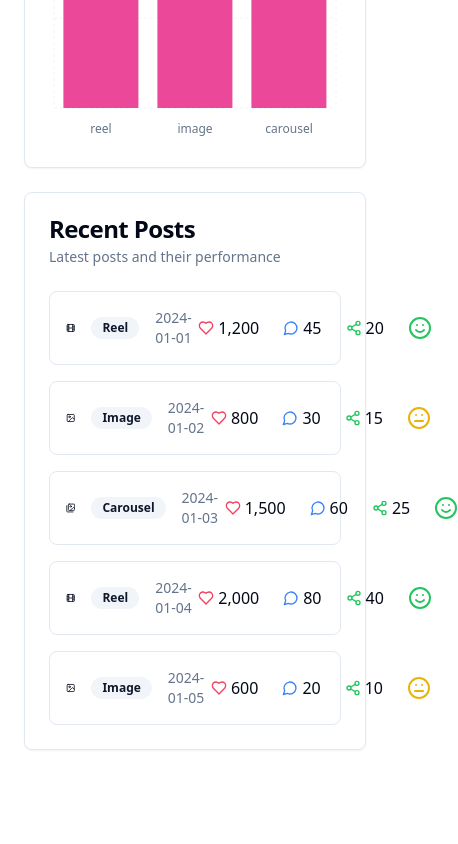
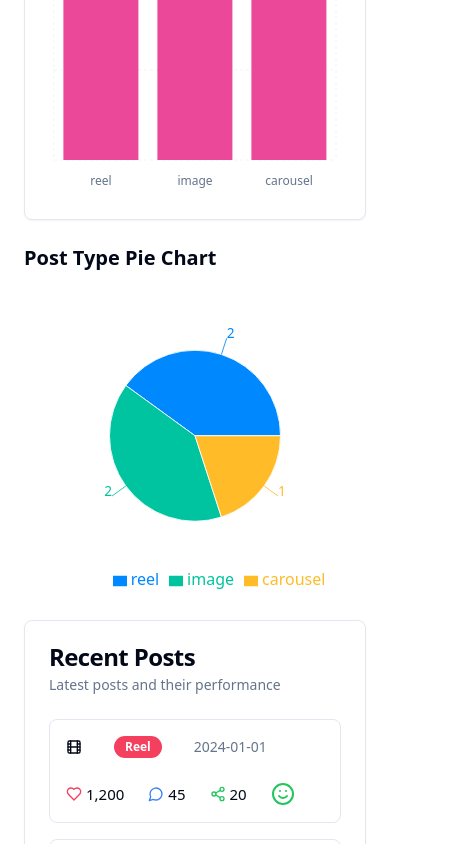
Before and after one commit to Cypher2801/Socialli, a React (Vite) app in the folder Frontend/: page / in a window 390 px wide. Shown: the part 1156-2000 px from the top of the page, 458 px wide, since content can reach past the window. Before the commit the page ends 1930 px from the top, so only its background shows below. Built offline with nearby package versions, Linux system fonts and the light colour scheme.

Commit message:
ui changes

```diff
--- a/Frontend/src/Dashboard.jsx
+++ b/Frontend/src/Dashboard.jsx
@@ -6,7 +6,7 @@ import { MetricsOverview } from './components/MetricsComponent';
 import { PostTypeDistribution, EngagementChart, SentimentChart } from './components/ChartComponent';
 import PostList from './components/PostList';
 import ChatInterface from './components/ChatInterface';
-
+import PostTypePieChart from './components/PostTypePieChart';
 // Sample data
 const posts = [
   { type: 'reel', likes: 1200, comments: 45, shares: 20, sentiment: 0.8, date: '2024-01-01' },
@@ -68,15 +68,17 @@ const Dashboard = () => {
         {/* Main Content Tabs */}
         <Tabs defaultValue="overview" className="space-y-6">
           <TabsList className="grid w-full grid-cols-4">
-            <TabsTrigger value="overview">Overview</TabsTrigger>
+          <TabsTrigger value="overview">Overview</TabsTrigger>
+          <TabsTrigger value="assistant">AI Assistant</TabsTrigger>
             <TabsTrigger value="engagement">Engagement</TabsTrigger>
             <TabsTrigger value="sentiment">Sentiment</TabsTrigger>
-            <TabsTrigger value="assistant">AI Assistant</TabsTrigger>
           </TabsList>
 
           <TabsContent value="overview" className="space-y-6">
+            <h2 className="text-xl font-semibold">Post Type Distribution</h2>
             <PostTypeDistribution postTypeData={postTypeData} />
-            <PostList posts={posts} />
+            <h2 className="text-xl font-semibold">Post Type Pie Chart</h2>
+            <PostTypePieChart postTypeData={postTypeData} />
           </TabsContent>
 
           <TabsContent value="engagement">
@@ -90,6 +92,7 @@ const Dashboard = () => {
           <TabsContent value="assistant">
             <ChatInterface />
           </TabsContent>
+          <PostList posts={posts} />
         </Tabs>
       </div>
     </div>
--- a/Frontend/src/components/PostList.jsx
+++ b/Frontend/src/components/PostList.jsx
@@ -26,22 +26,22 @@ const PostList = ({ posts }) => (
     <CardContent>
       <div className="space-y-4">
         {posts.map((post, index) => (
-          <div key={index} className="flex items-center justify-between p-4 border rounded-lg hover:bg-accent/50 transition-colors">
-            <div className="flex items-center space-x-4">
+          <div key={index} className="base:flex-col sm:flex space-y-6 sm:space-y-0 items-center justify-between p-4 border rounded-lg hover:bg-accent/50 transition-colors">
+            <div className="flex items-center space-x-8 sm:space-x-4">
               {getPostTypeIcon(post.type)}
-              <Badge variant="secondary" className="capitalize">{post.type}</Badge>
-              <span className="text-sm text-muted-foreground">{post.date}</span>
+              <Badge variant="secondary" className="capitalize bg-rose-500 text-white">{post.type}</Badge>
+              <span className="text-sm text-muted-foreground ">{post.date}</span>
             </div>
             <div className="flex items-center space-x-6">
-              <div className="flex items-center space-x-1">
+              <div className="flex items-center space-x-1 text-[15px]">
                 <HeartIcon className="w-4 h-4 text-rose-500" />
                 <span>{post.likes.toLocaleString()}</span>
               </div>
-              <div className="flex items-center space-x-1">
+              <div className="flex items-center space-x-1 text-[15px]">
                 <MessageCircle className="w-4 h-4 text-blue-500" />
                 <span>{post.comments.toLocaleString()}</span>
               </div>
-              <div className="flex items-center space-x-1">
+              <div className="flex items-center space-x-1 text-[15px]">
                 <Share2 className="w-4 h-4 text-green-500" />
                 <span>{post.shares.toLocaleString()}</span>
               </div>
--- /dev/null
+++ b/Frontend/src/components/PostTypePieChart.jsx
@@ -0,0 +1,35 @@
+import React from 'react';
+import { PieChart, Pie, Cell, Tooltip, Legend } from 'recharts';
+
+const COLORS = ['#0088FE', '#00C49F', '#FFBB28', '#FF8042'];
+
+const PostTypePieChart = ({ postTypeData }) => {
+  const chartData = postTypeData.map((type) => ({
+    name: type.type,
+    value: type.count,
+  }));
+
+  return (
+    <div className="w-full h-[300px] flex justify-center items-center">
+      <PieChart width={400} height={300}>
+        <Pie
+          data={chartData}
+          cx="50%"
+          cy="50%"
+          outerRadius={100}
+          fill="#8884d8"
+          dataKey="value"
+          label
+        >
+          {chartData.map((entry, index) => (
+            <Cell key={`cell-${index}`} fill={COLORS[index % COLORS.length]} />
+          ))}
+        </Pie>
+        <Tooltip />
+        <Legend />
+      </PieChart>
+    </div>
+  );
+};
+
+export default PostTypePieChart;
--- /dev/null
+++ b/package.json
@@ -0,0 +1,5 @@
+{
+  "dependencies": {
+    "recharts": "^2.15.0"
+  }
+}
```
Also changed, not shown: 1 other file (tests, documents, lock files or other folders).
